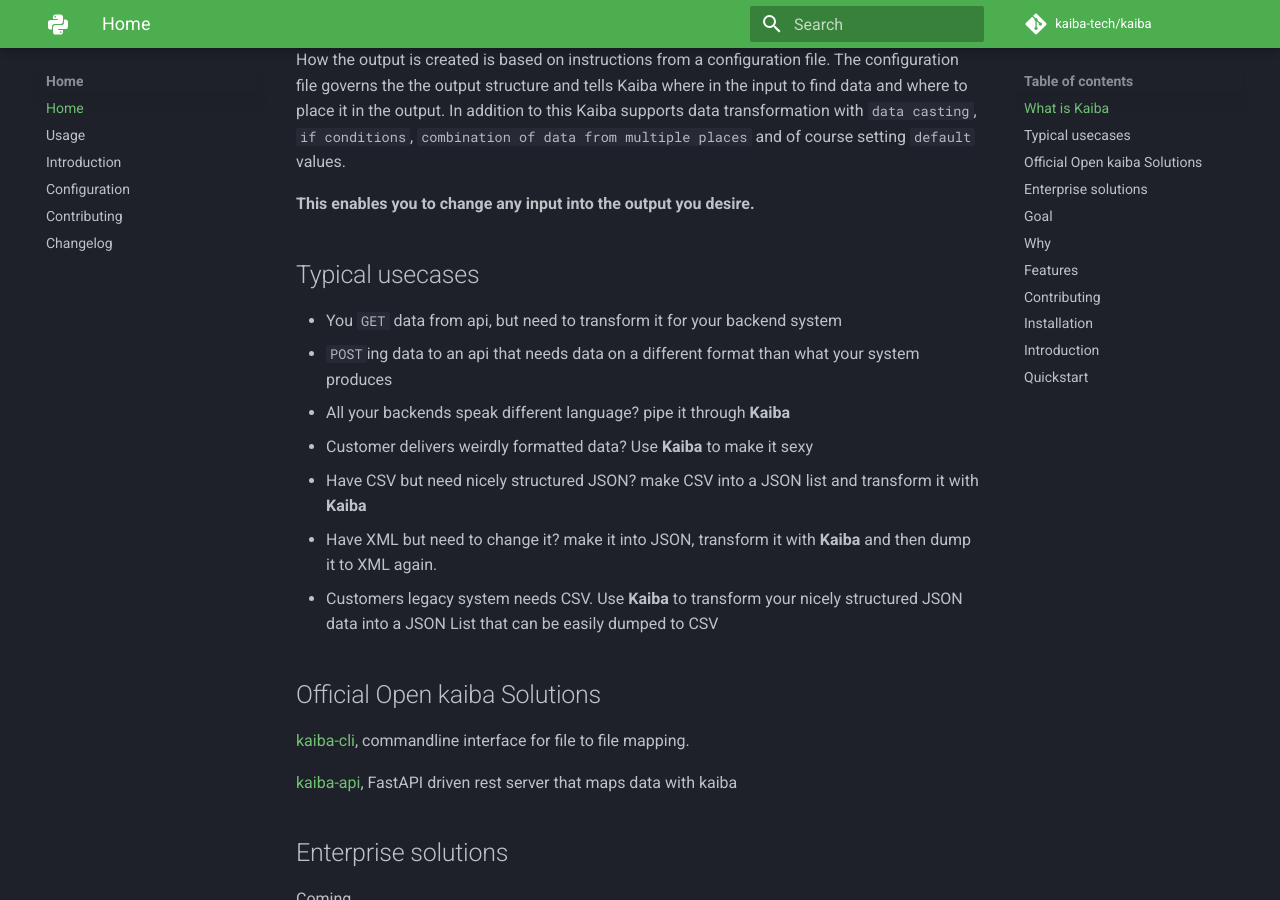
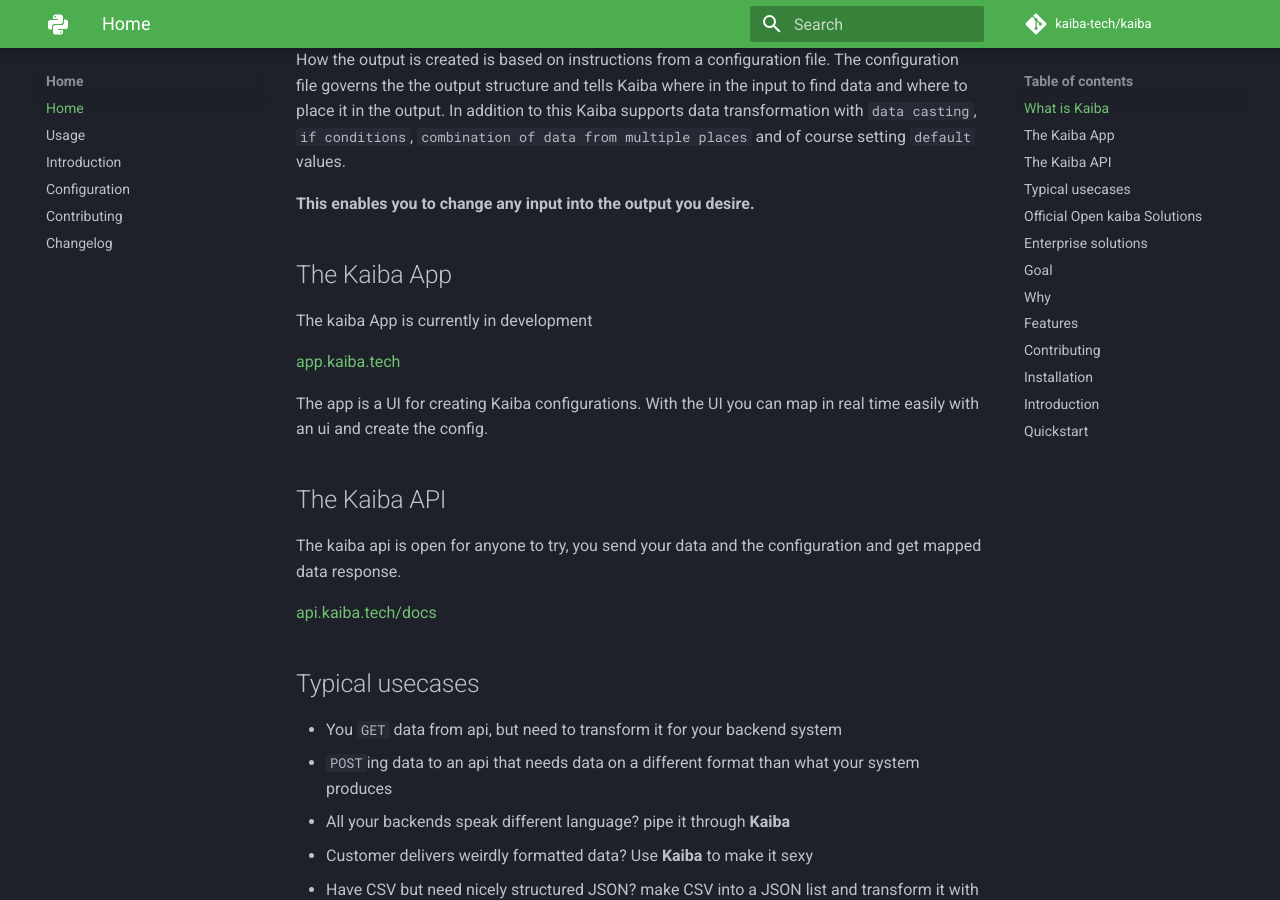
Before and after one commit to kaiba-tech/kaiba, an MkDocs documentation site: the page built from docs/index.md, in a window 1280 px wide and 900 px high, scrolled down 476 px. Built offline with MkDocs 1.6.1 and Material for MkDocs 9.7.7, drawn with Linux system fonts in a browser that asks for light colours; comment, search, counter and statistics services are not loaded.

Commit message:
adds kaiba app and kaiba api section in readme

```diff
--- a/docs/index.md
+++ b/docs/index.md
@@ -18,6 +18,20 @@
 Kaiba is a JSON to JSON mapper. That means that we read input JSON and create output JSON. How the output is created is based on instructions from a configuration file. The configuration file governs the the output structure and tells Kaiba where in the input to find data and where to place it in the output. In addition to this Kaiba supports data transformation with `data casting`, `if conditions`, `combination of data from multiple places` and of course setting `default` values.
 
 __This enables you to change any input into the output you desire.__
+
+## The Kaiba App
+
+The kaiba App is currently in development
+
+[app.kaiba.tech](https://app.kaiba.tech)
+
+The app is a UI for creating Kaiba configurations. With the UI you can map in real time easily with an ui and create the config.
+
+## The Kaiba API
+
+The kaiba api is open for anyone to try, you send your data and the configuration and get mapped data response.
+
+[api.kaiba.tech/docs](https://api.kaiba.tech/docs)
 
 ## Typical usecases
 
```
